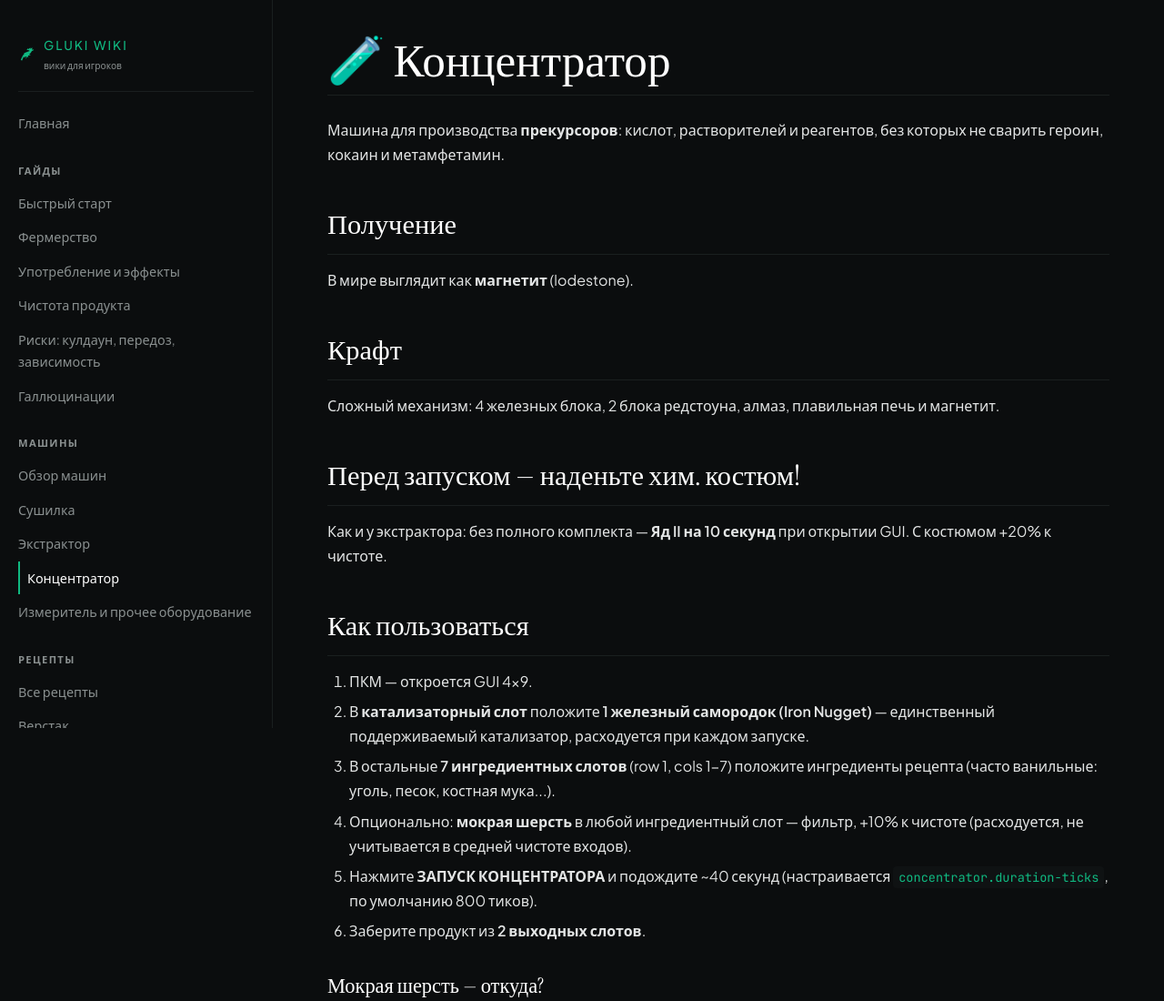
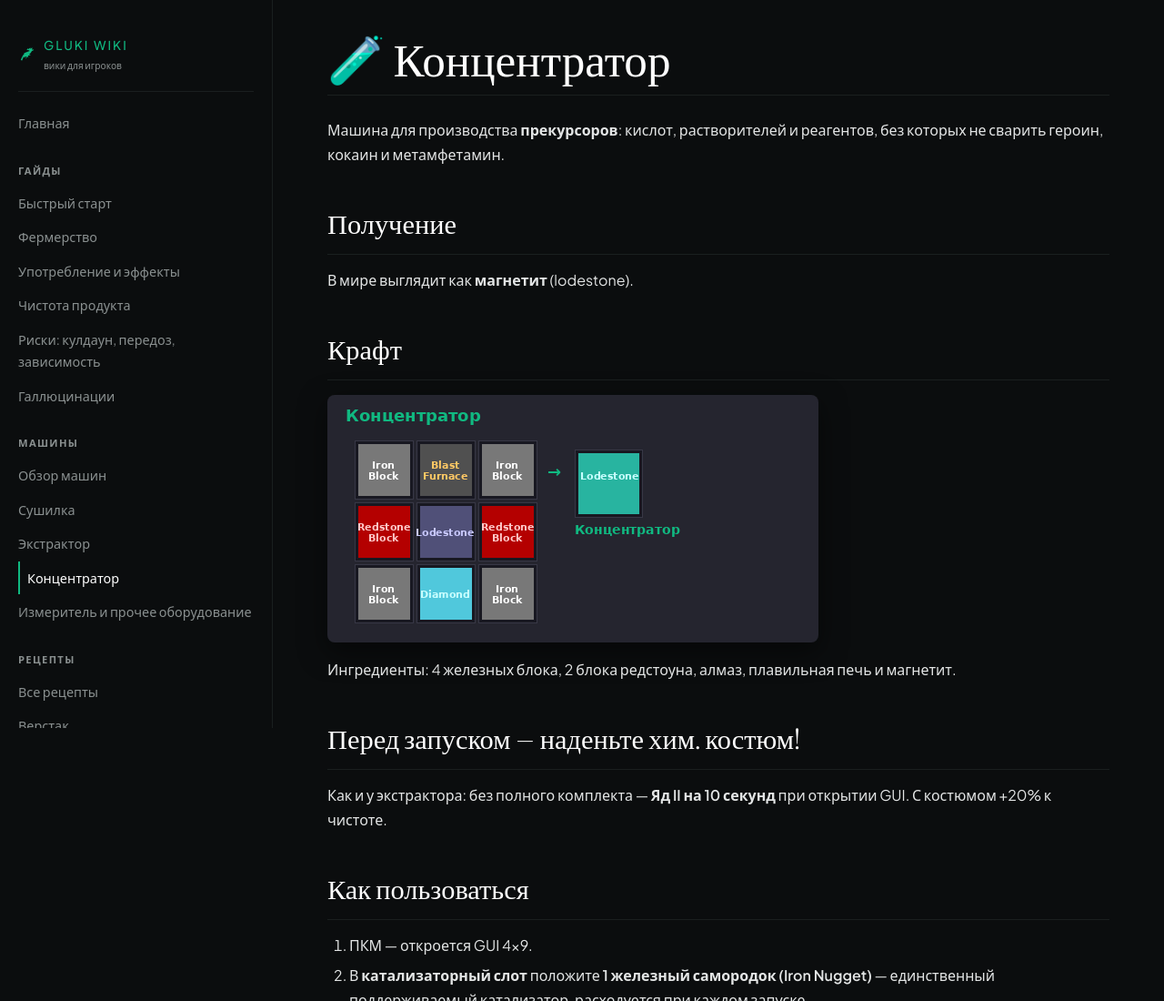
Before and after one commit to PolitPig/gluki-wiki, a plain HTML site: page machines/concentrator.html in a window 1280 px wide. Shown: the top 1100 px of the page at 91% size. Drawn offline with Linux system fonts and the light colour scheme.

Commit message:
feat: add concentrator recipe image to wiki

```diff
--- a/machines/concentrator.html
+++ b/machines/concentrator.html
@@ -129,7 +129,8 @@ main hr{border:none;border-top:1px solid var(--border);margin:24px 0}
 <p>В мире выглядит как <strong>магнетит</strong> (lodestone).</p>
 <h2 id="craft">Крафт</h2>
 
-<p>Сложный механизм: 4 железных блока, 2 блока редстоуна, алмаз, плавильная печь и магнетит.</p>
+<p><img alt="Концентратор" src="../assets/recipes/wb-concentrator.png" /></p>
+<p>Ингредиенты: 4 железных блока, 2 блока редстоуна, алмаз, плавильная печь и магнетит.</p>
 <h2 id="_3">Перед запуском — наденьте хим. костюм!</h2>
 <p>Как и у экстрактора: без полного комплекта — <strong>Яд II на 10 секунд</strong> при открытии GUI. С костюмом +20% к чистоте.</p>
 <h2 id="_4">Как пользоваться</h2>
```
Also changed, not shown: assets/recipes/CONCENTRATOR.png (added), assets/recipes/wb-concentrator.png (added).
